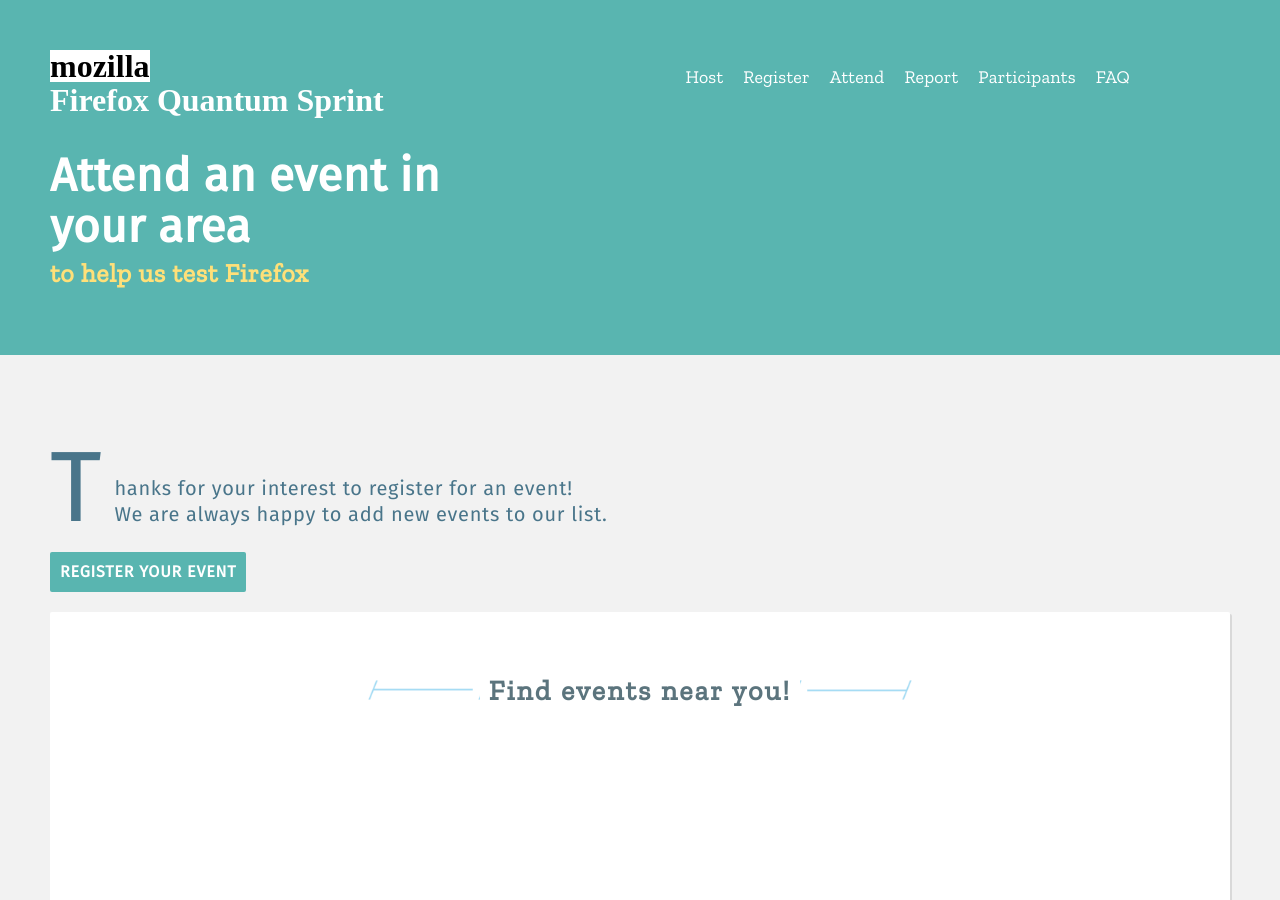
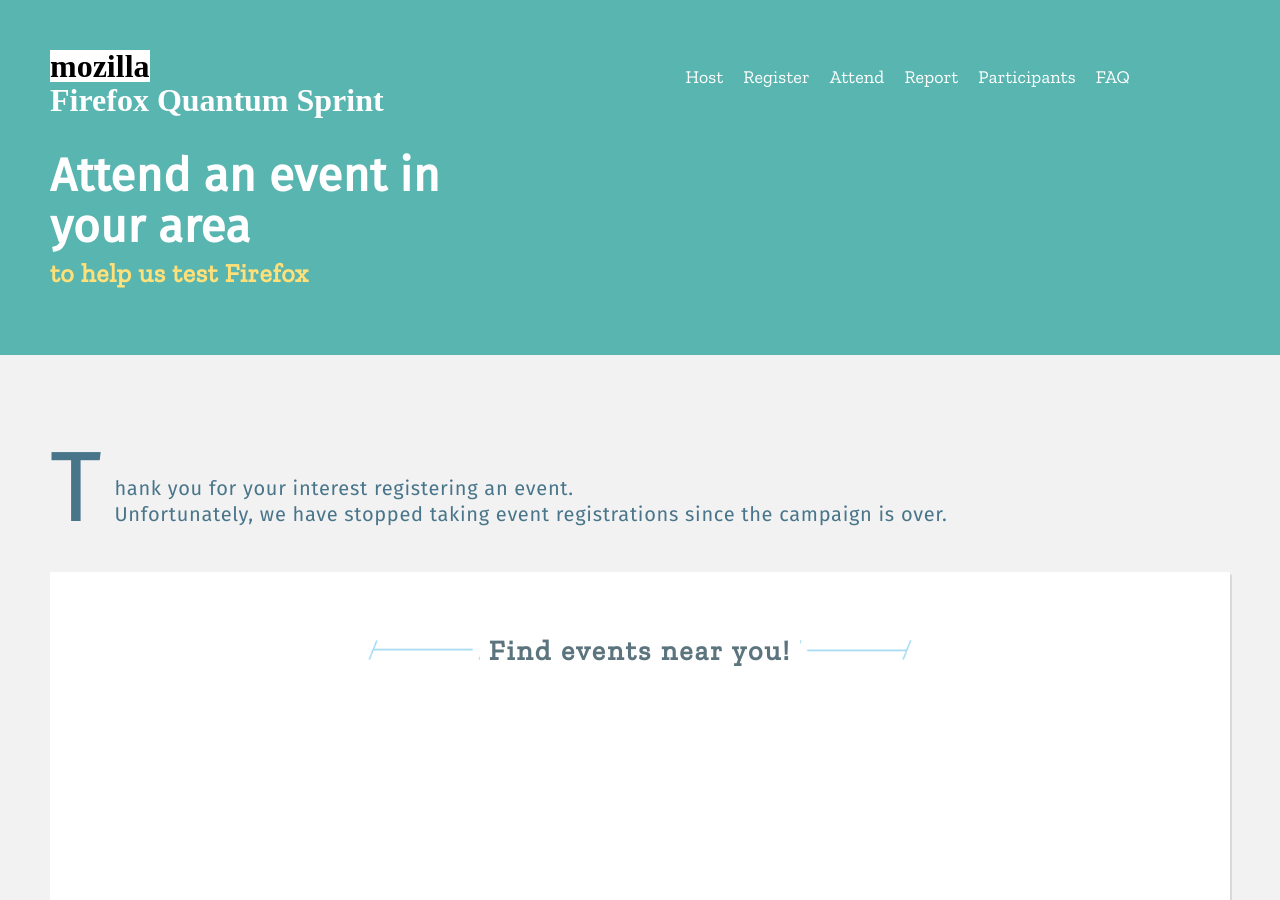
Before and after one commit to mozilla/firefox57-sprint, a Jekyll site: the page built from _articles/register.md, in a window 1280 px wide and 900 px high. Built offline with Jekyll 4.4.1, drawn with Linux system fonts in a browser that asks for light colours; some web fonts are replaced; a style sheet for code colours, icons or effects is not loaded.

Commit message:
Remove registration links and notes

```diff
--- a/_layouts/host.html
+++ b/_layouts/host.html
@@ -21,8 +21,6 @@
       </span>
     </h2>
 
-    <a class="button register-button" href="https://docs.google.com/forms/d/e/1FAIpQLSdcae57eJpqnFEPHwe4HjIzuvpe1RoRzsibH3vY4gmSikFxaA/viewform" target="_blank">Register your event</a>
-
     {{content}}
   </section>
 </div>
--- a/_layouts/register.html
+++ b/_layouts/register.html
@@ -16,11 +16,10 @@
     <h2>
       <span class="capitalize">T</span>
       <span class="capitalize-content">
-        hanks for your interest to register for an event!<br />
-        We are always happy to add new events to our list.
+        hank you for your interest registering an event.
+        <br />
+        Unfortunately, we have stopped taking event registrations since the campaign is over.
       </span>
-      <br />
-      <a class="button register-button" href="https://docs.google.com/forms/d/e/1FAIpQLSdcae57eJpqnFEPHwe4HjIzuvpe1RoRzsibH3vY4gmSikFxaA/viewform" target="_blank">Register your event</a>
     </h2>
     <div class="content-box content-box--full">
       {{content}}
```
